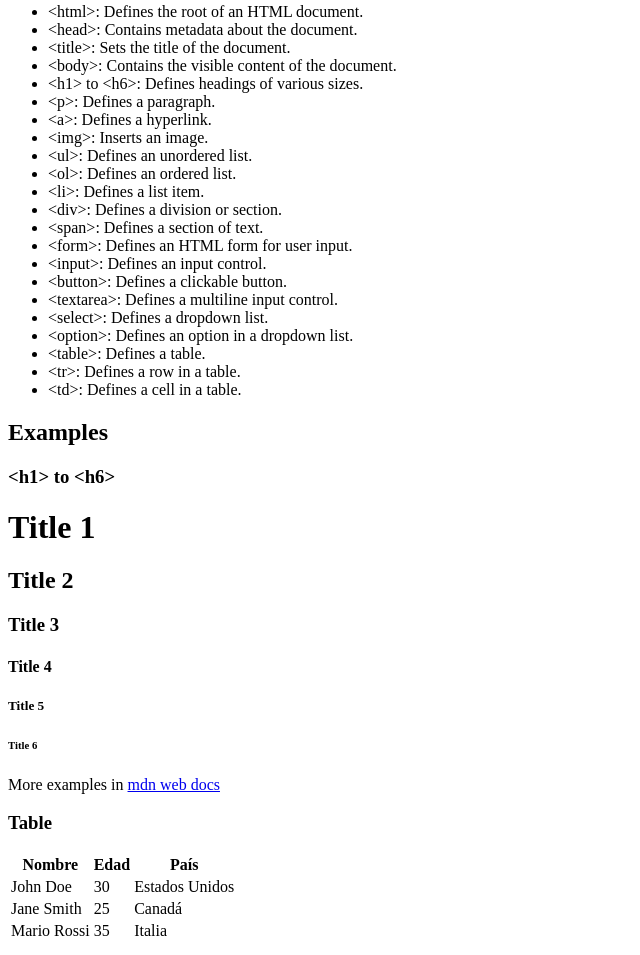
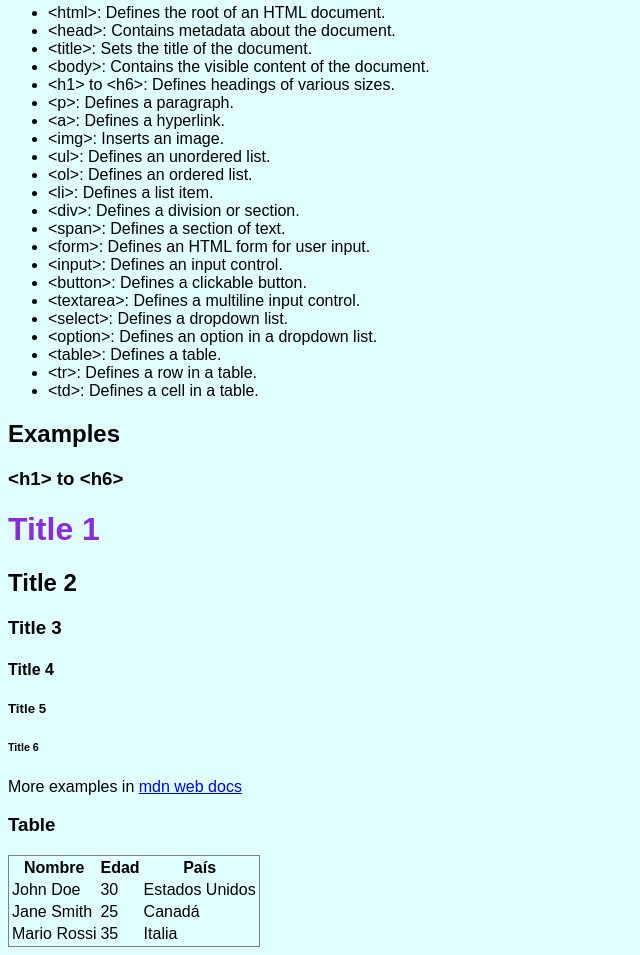
Before and after one commit to carlosreneas/web2024-practice01, a plain HTML site: page index.html in a window 1280 px wide. Shown: the part 266-1221 px from the top of the page, without its empty margins (0-640 px from the left). Drawn offline with Linux system fonts and the light colour scheme.

Commit message:
Style CSS is added to page use file extern in the folder css

```diff
--- /dev/null
+++ b/css/style.css
@@ -0,0 +1,13 @@
+body {
+	background-color: lightcyan;
+	font-family: sans-serif;
+}
+
+h1 {
+	color: blueviolet;
+}
+
+table {
+	border-style: solid;
+	border-width: 1px;
+}
--- a/index.html
+++ b/index.html
@@ -4,6 +4,7 @@
 	<meta charset="utf-8">
 	<meta name="viewport" content="width=device-width, initial-scale=1">
 	<title>Practice 01 - Basic HTML Concepts</title>
+	<link rel="stylesheet" type="text/css" href="css/style.css">
 </head>
 <body>
 	<h1>HTML Language</h1>
```
